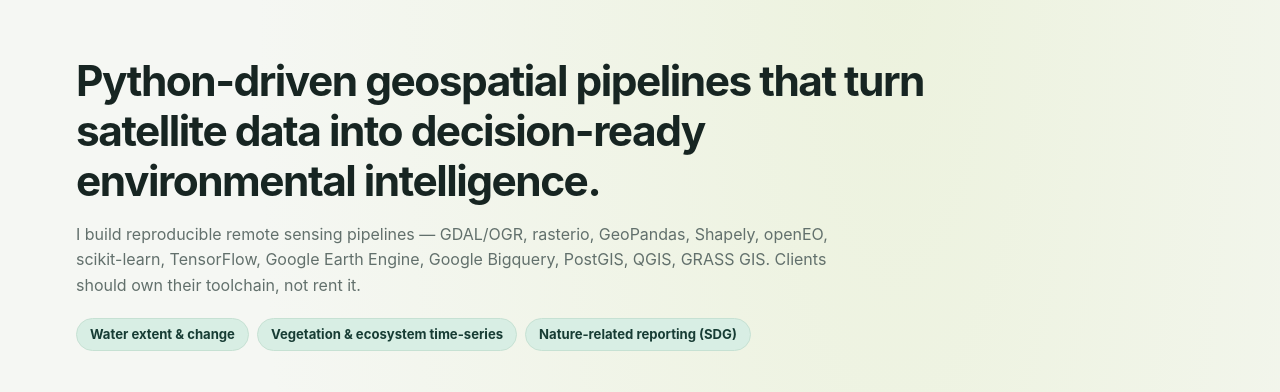
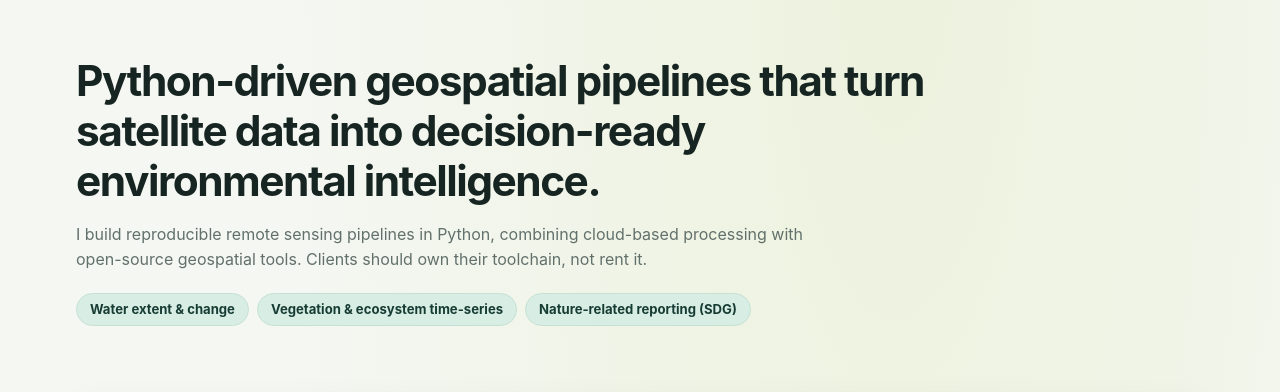
Before and after one commit to damienogrady/damienogrady.github.io, a plain HTML site: page index.html in a window 1280 px wide. Shown: the part 68-460 px from the top of the page. Drawn offline with Linux system fonts and the light colour scheme.

```diff
--- a/index.html
+++ b/index.html
@@ -45,7 +45,7 @@
 <div class="hero wrap">
   <div>
     <h2>Python-driven geospatial pipelines that turn satellite data into decision-ready environmental intelligence.</h2>
-    <p>I build reproducible remote sensing pipelines &mdash; GDAL/OGR, rasterio, GeoPandas, Shapely, openEO, scikit-learn, TensorFlow, Google Earth Engine, Google Bigquery, PostGIS, QGIS, GRASS GIS.
+    <p>I build reproducible remote sensing pipelines in Python, combining cloud-based processing with open-source geospatial tools.
       Clients should own their toolchain, not rent it.</p>
     <div class="pillars">
       <span class="pillar">Water extent &amp; change</span>
```
